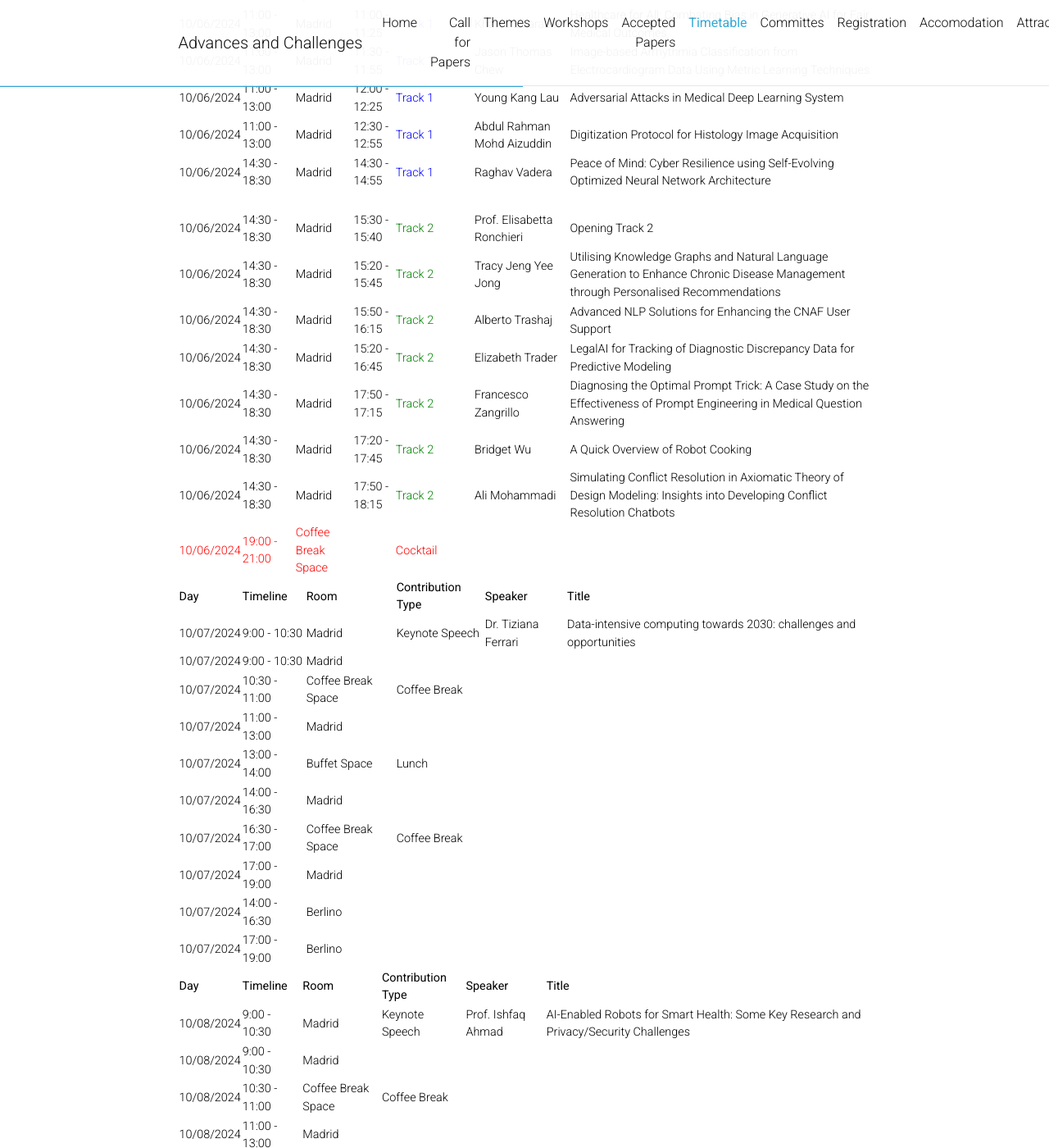
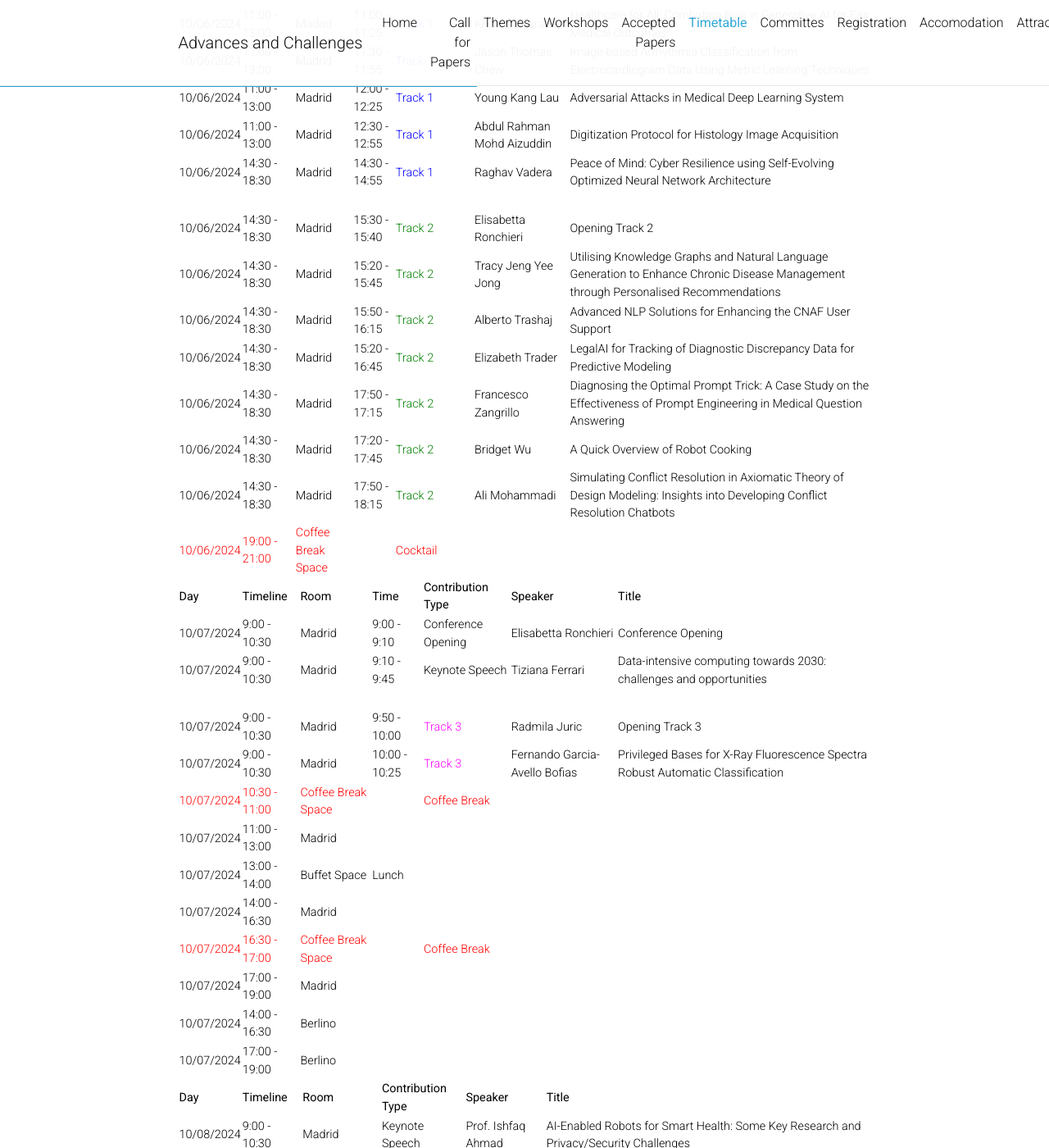
Before and after one commit to GenAI4DPS/advances-challenges, a Jekyll site: the page built from _pages/timetable.md, in a window 1280 px wide and 1400 px high, scrolled down 701 px. Shown: the whole window at 82% size. Built offline with Jekyll 4.4.1, drawn with Linux system fonts in a browser that asks for light colours; comment, search, counter and statistics services are not loaded; a style sheet for code colours, icons or effects is not loaded.

Commit message:
Update timetable.md

```diff
--- a/_pages/timetable.md
+++ b/_pages/timetable.md
@@ -24,7 +24,7 @@ Day | Timeline | Room | Time | Contribution Type | Speaker | Title
 10/06/2024 | 11:00 - 13:00 | Madrid | 12:30 - 12:55 | <span style='color: blue;'>Track 1</span> | Abdul Rahman Mohd Aizuddin | Digitization Protocol for Histology Image Acquisition
 10/06/2024 | 14:30 - 18:30 | Madrid | 14:30 - 14:55 | <span style='color: blue;'>Track 1</span> | Raghav Vadera | Peace of Mind: Cyber Resilience using Self-Evolving Optimized Neural Network Architecture
 ||||||
-10/06/2024 | 14:30 - 18:30 | Madrid | 15:30 - 15:40 | <span style='color: green;'>Track 2</span> | Prof. Elisabetta Ronchieri | Opening Track 2
+10/06/2024 | 14:30 - 18:30 | Madrid | 15:30 - 15:40 | <span style='color: green;'>Track 2</span> | Elisabetta Ronchieri | Opening Track 2
 10/06/2024 | 14:30 - 18:30 | Madrid | 15:20 - 15:45 | <span style='color: green;'>Track 2</span> | Tracy Jeng Yee Jong | Utilising Knowledge Graphs and Natural Language Generation to Enhance Chronic Disease Management through Personalised Recommendations
 10/06/2024 | 14:30 - 18:30 | Madrid | 15:50 - 16:15 | <span style='color: green;'>Track 2</span> | Alberto Trashaj | Advanced NLP Solutions for Enhancing the CNAF User Support
 10/06/2024 | 14:30 - 18:30 | Madrid | 15:20 - 16:45 | <span style='color: green;'>Track 2</span> | Elizabeth Trader | LegalAI for Tracking of Diagnostic Discrepancy Data for Predictive Modeling
@@ -33,15 +33,18 @@ Day | Timeline | Room | Time | Contribution Type | Speaker | Title
 10/06/2024 | 14:30 - 18:30 | Madrid | 17:50 - 18:15 | <span style='color: green;'>Track 2</span> | Ali Mohammadi | Simulating Conflict Resolution in Axiomatic Theory of Design Modeling: Insights into Developing Conflict Resolution Chatbots
 <span style='color: red;'>10/06/2024</span> | <span style='color: red;'>19:00 - 21:00</span> | <span style='color: red;'>Coffee Break Space</span> | |<span style='color: red;'>Cocktail</span>|||
 
-Day | Timeline | Room | Contribution Type | Speaker | Title
----|---|---|---|---|---
-10/07/2024 |  9:00 - 10:30 | Madrid | Keynote Speech| Dr. Tiziana Ferrari | Data-intensive computing towards 2030: challenges and opportunities
-10/07/2024 |  9:00 - 10:30 | Madrid |  ||
-10/07/2024 | 10:30 - 11:00 | Coffee Break Space | Coffee Break ||
+Day | Timeline | Room | Time | Contribution Type | Speaker | Title
+---|---|---|---|---|---|---
+10/07/2024 |  9:00 - 10:30 | Madrid | 9:00 - 9:10 | Conference Opening | Elisabetta Ronchieri | Conference Opening
+10/07/2024 |  9:00 - 10:30 | Madrid | 9:10 - 9:45 | Keynote Speech| Tiziana Ferrari | Data-intensive computing towards 2030: challenges and opportunities
+||||||
+10/07/2024 |  9:00 - 10:30 | Madrid | 9:50 - 10:00 | <span style='color: magenta;'>Track 3</span> | Radmila Juric | Opening Track 3
+10/07/2024 |  9:00 - 10:30 | Madrid | 10:00 - 10:25 | <span style='color: magenta;'>Track 3</span> | Fernando Garcia-Avello Bofias | Privileged Bases for X-Ray Fluorescence Spectra Robust Automatic Classification
+<span style='color: red;'>10/07/2024</span> | <span style='color: red;'>10:30 - 11:00</span> | <span style='color: red;'>Coffee Break Space</span> || <span style='color: red;'>Coffee Break</span>||
 10/07/2024 | 11:00 - 13:00 | Madrid | ||
 10/07/2024 | 13:00 - 14:00 | Buffet Space | Lunch ||
 10/07/2024 | 14:00 - 16:30 | Madrid | ||
-10/07/2024 | 16:30 - 17:00 | Coffee Break Space | Coffee Break ||
+<span style='color: red;'>10/07/2024</span> | <span style='color: red;'>16:30 - 17:00</span> | <span style='color: red;'>Coffee Break Space</span> || <span style='color: red;'>Coffee Break</span>||
 10/07/2024 | 17:00 - 19:00 | Madrid |  ||
 10/07/2024 | 14:00 - 16:30 | Berlino | ||
 10/07/2024 | 17:00 - 19:00 | Berlino |  ||
```
